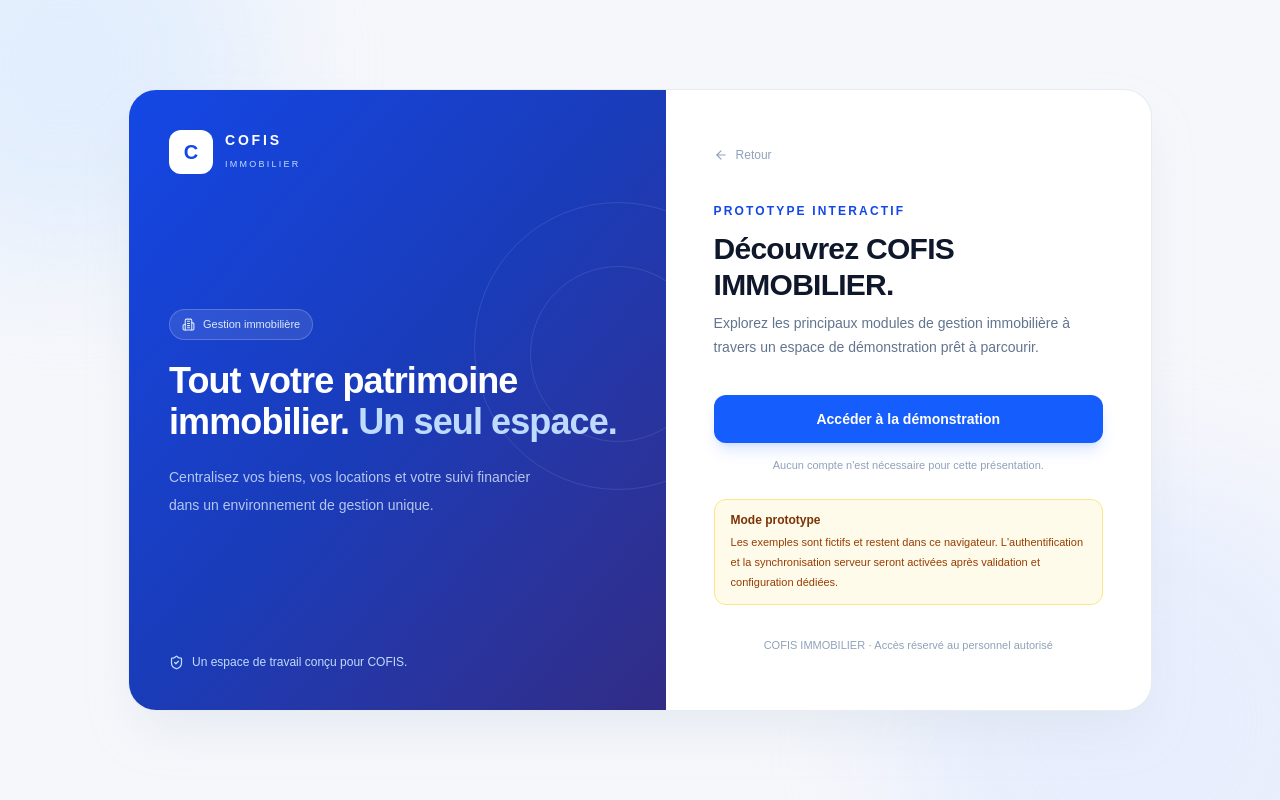
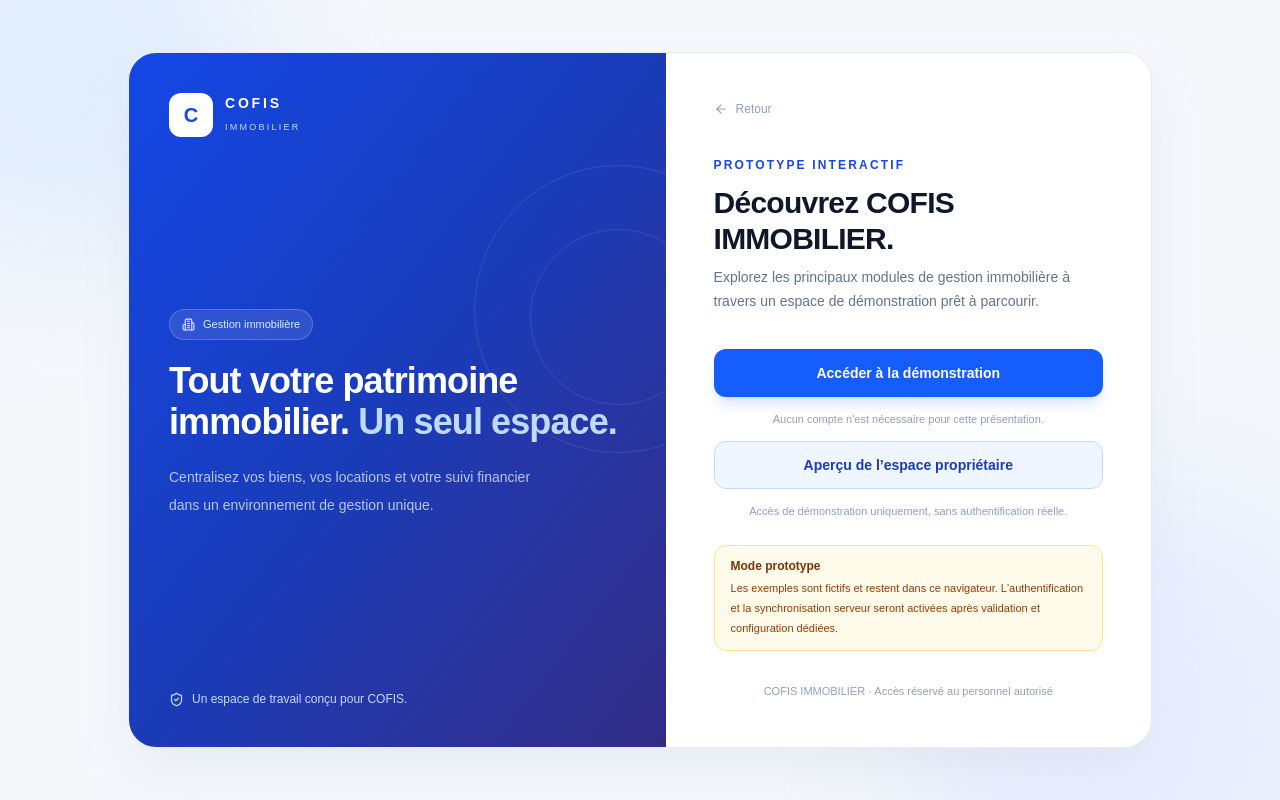
Before and after one commit to ethel954-tech/Cofis-immobilier, a Next.js app: page /connexion in a window 1280 px wide. Built offline with nearby package versions, Linux system fonts and the light colour scheme.

Commit message:
Add owner portal demo entry point

```diff
--- a/src/app/(auth)/connexion/page.tsx
+++ b/src/app/(auth)/connexion/page.tsx
@@ -43,6 +43,8 @@ export default function PageConnexion() {
           <div className="mt-9 space-y-3">
             <Link href="/demo" className="flex h-12 w-full items-center justify-center rounded-xl bg-blue-600 text-sm font-semibold text-white shadow-lg shadow-blue-600/15 transition hover:bg-blue-700">Accéder à la démonstration</Link>
             <p className="text-center text-[11px] leading-5 text-slate-400">Aucun compte n'est nécessaire pour cette présentation.</p>
+            <Link href="/espace-proprietaire" className="flex h-12 w-full items-center justify-center rounded-xl border border-blue-200 bg-blue-50 text-sm font-semibold text-blue-800 transition hover:border-blue-300 hover:bg-blue-100">Aperçu de l’espace propriétaire</Link>
+            <p className="text-center text-[11px] leading-5 text-slate-400">Accès de démonstration uniquement, sans authentification réelle.</p>
           </div>
 
           <div className="mt-6 rounded-xl border border-amber-200 bg-amber-50 px-4 py-3">
```
